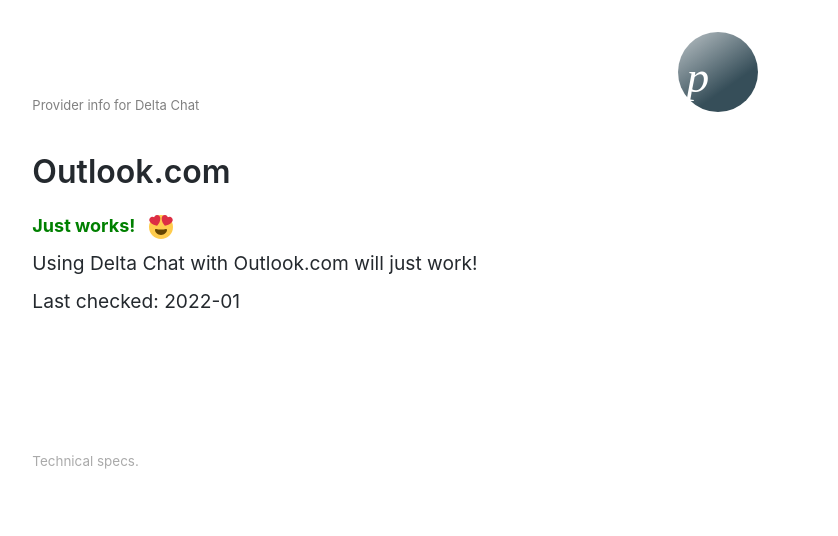
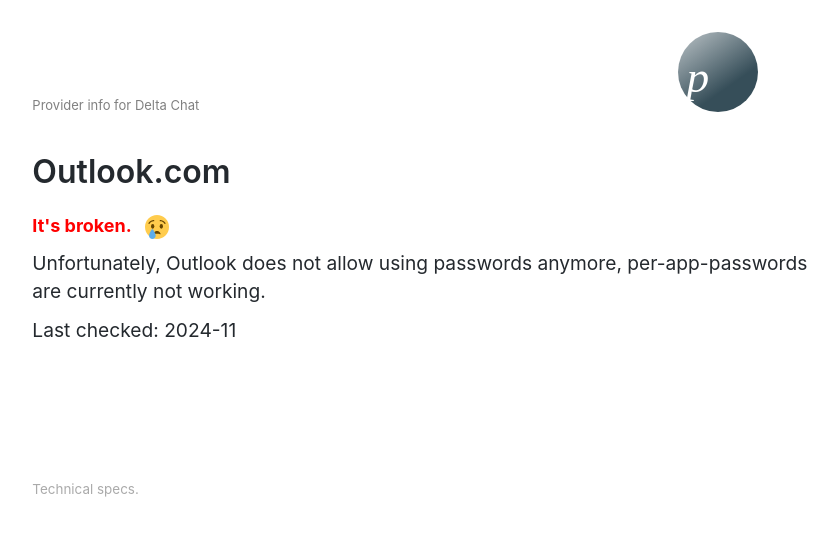
Before and after one commit to deltachat/provider-db, a Jekyll site: the page built from _providers/outlook.com.md, in a window 1280 px wide. Shown: the top 536 px of the page, without its empty margins (213-1051 px from the left). Built offline with Jekyll 4.4.1, drawn with Linux system fonts in a browser that asks for light colours.

Commit message:
Mark outlook as broken
It seems that they are rolling out per-app-passwords so they are failing to login.

```diff
--- a/_providers/outlook.com.md
+++ b/_providers/outlook.com.md
@@ -1,6 +1,6 @@
 ---
 name: Outlook.com
-status: OK
+status: BROKEN
 domains:
   - hotmail.com
   - outlook.com
@@ -17,6 +17,9 @@
     socket: STARTTLS
     hostname: smtp.office365.com
     port: 587
-last_checked: 2022-01
+last_checked: 2024-11
 website: https://outlook.live.com/mail
 ---
+
+Unfortunately, Outlook does not allow using passwords anymore,
+per-app-passwords are currently not working.
```
